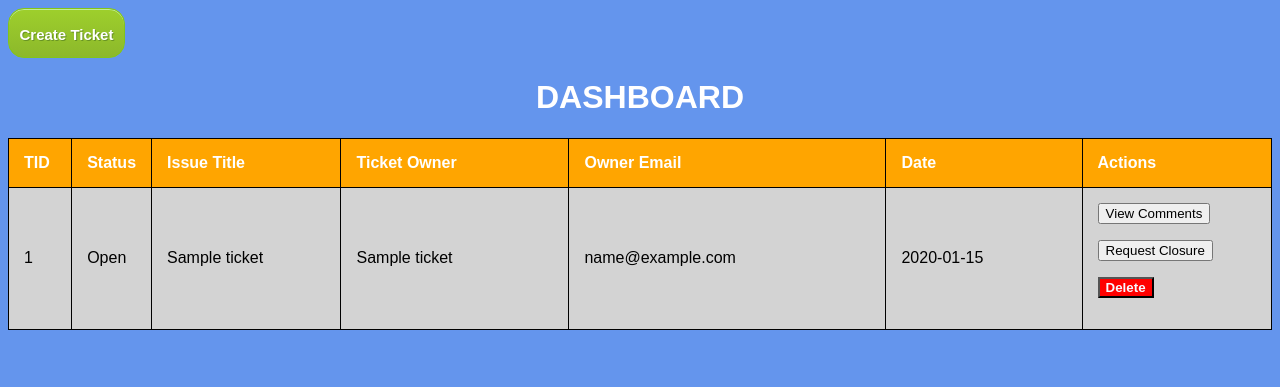
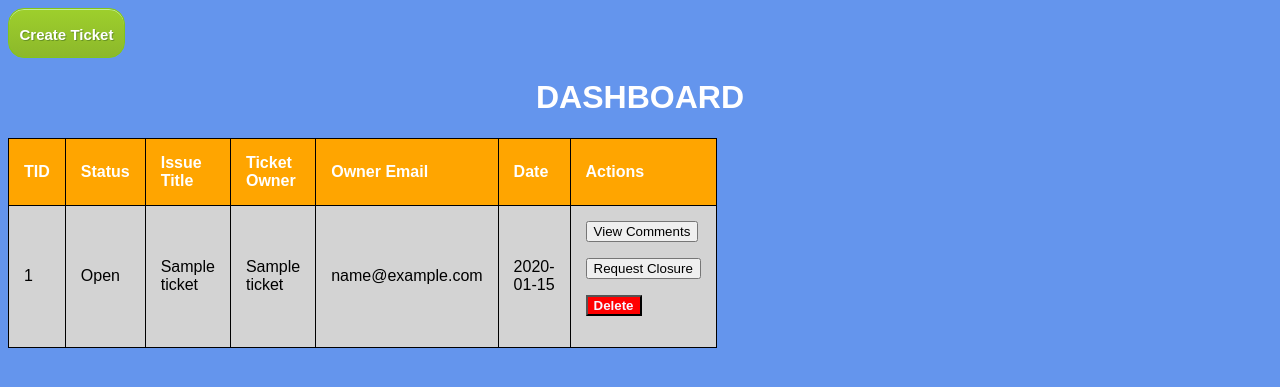
Before and after one commit to sammmoran/UMBC-447-Issue-Tracker, a PHP site: page /dashboardpage.php in a window 1280 px wide. Shown: the top 387 px of the page. Run offline with PHP 8.4, Linux system fonts and the light colour scheme; tables that the repository leaves empty hold one stand-in row (values such as "Sample post").

Commit message:
fixed length for dashboard and comment page

```diff
--- a/styles/commentspage.css
+++ b/styles/commentspage.css
@@ -22,6 +22,8 @@ table, td {
 table, td, th {
     text-align: left;
     border: 1px solid black;
+    max-width:1100px;
+    word-wrap:break-word;
 }
 
 table {
--- a/styles/dashboardpage.css
+++ b/styles/dashboardpage.css
@@ -12,6 +12,8 @@ table, td{
 table, td, th {
     text-align: left;
     border: 1px solid black;
+    max-width:700px;
+    word-wrap:break-word;
 
 }
 
@@ -23,6 +25,7 @@ table {
 th {
     background-color: orange;
     color: white;
+
 }
 
 tr:nth-child(even){
@@ -35,6 +38,7 @@ tr {
 
 th, td {
     padding: 15px;
+
 }
 
 body {
```
